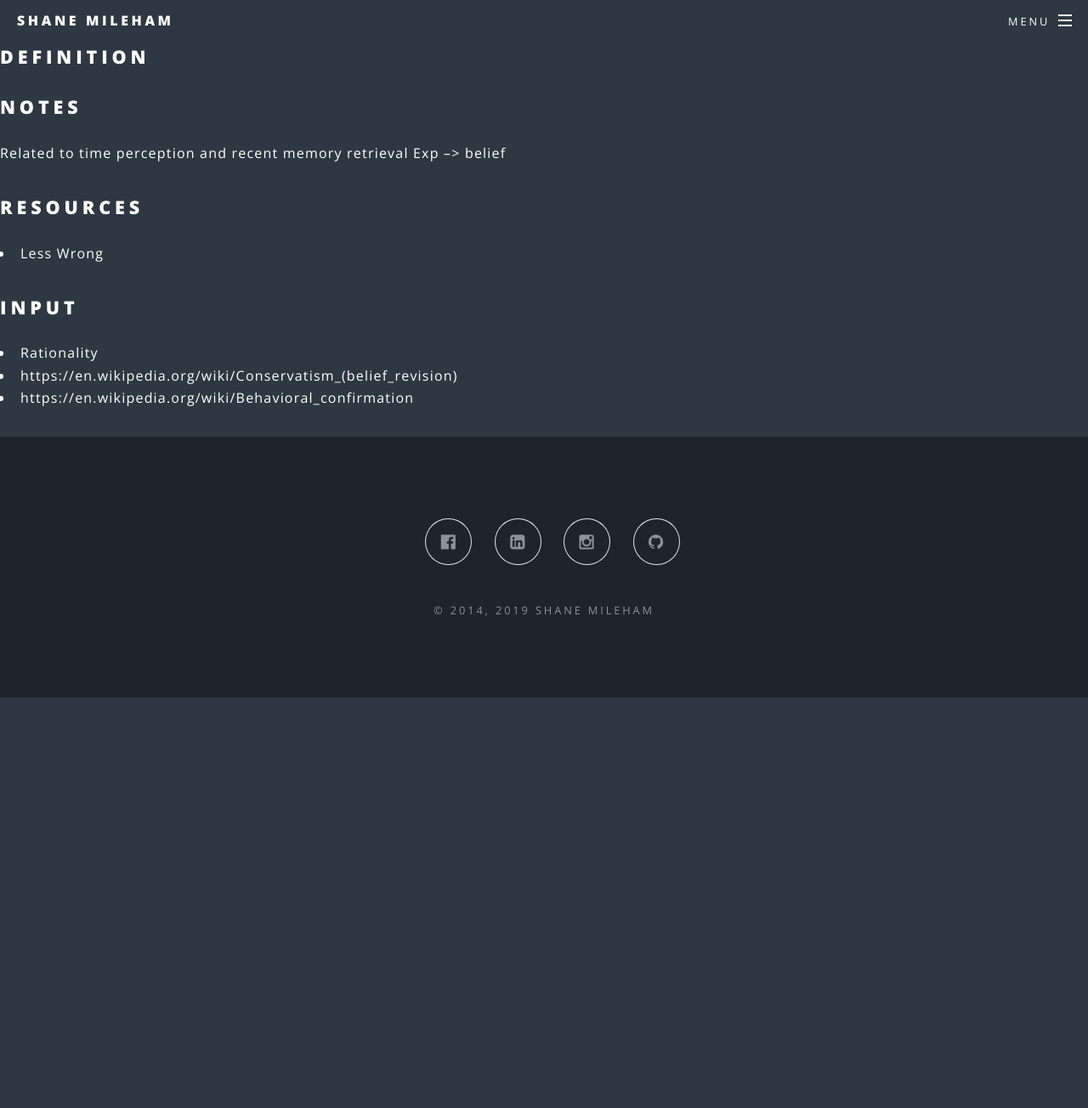
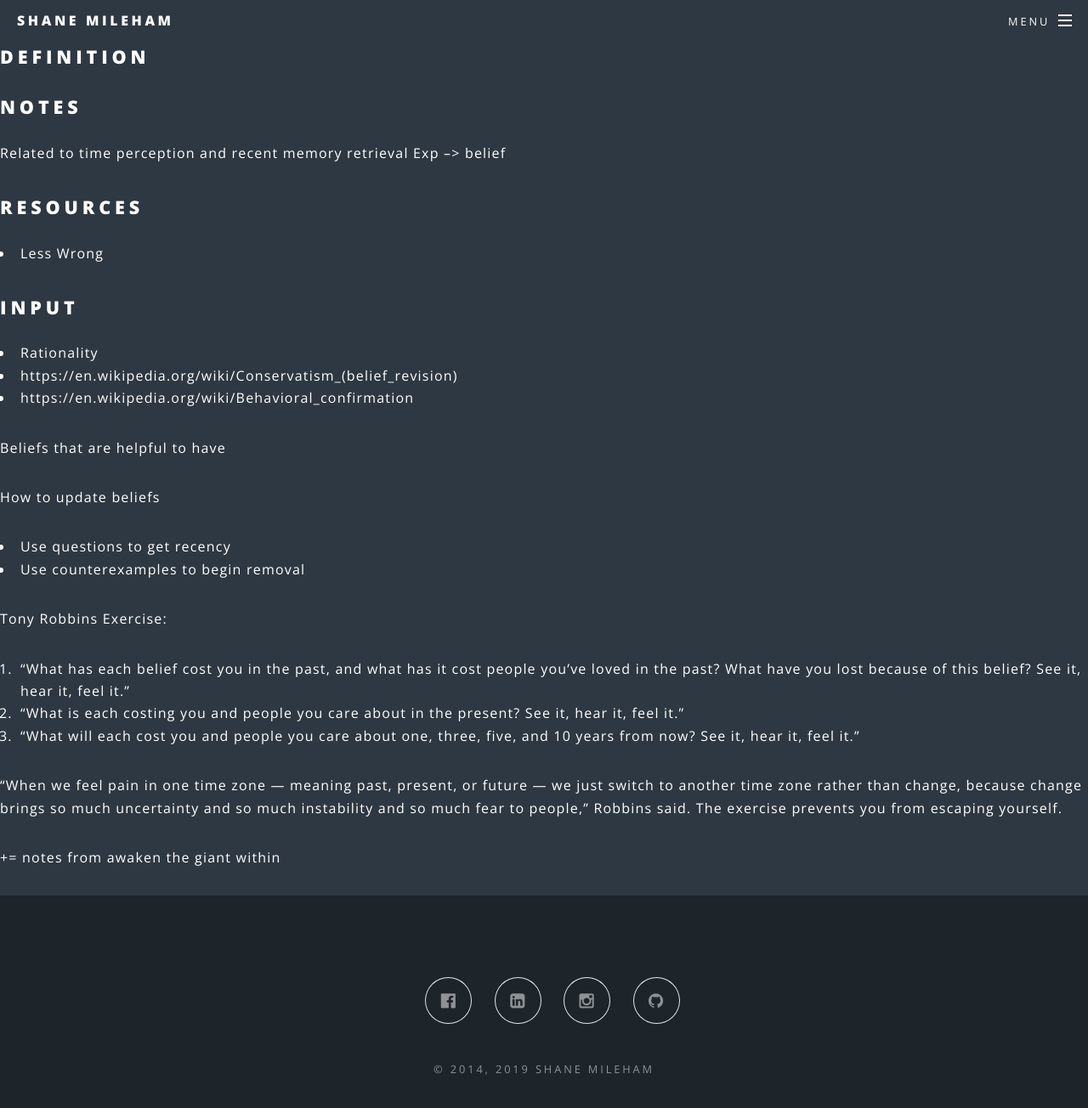
Before and after one commit to shanemileham/shanemileham.github.io, a Jekyll site: the page built from _kb/psychology/beliefs.md, in a window 1280 px wide and 1361 px high. Shown: the top 1304 px of the window at 85% size. Built offline with Jekyll 4.4.1, drawn with Linux system fonts in a browser that asks for light colours; comment, search, counter and statistics services are not loaded.

Commit message:
Beliefs consolidation

```diff
--- a/_kb/psychology/beliefs.md
+++ b/_kb/psychology/beliefs.md
@@ -18,3 +18,22 @@ Exp --> belief
 - Rationality
 - https://en.wikipedia.org/wiki/Conservatism_(belief_revision)
 - https://en.wikipedia.org/wiki/Behavioral_confirmation
+
+
+
+
+Beliefs that are helpful to have
+
+How to update beliefs
+- Use questions to get recency
+- Use counterexamples to begin removal
+
+
+Tony Robbins Exercise:
+1. "What has each belief cost you in the past, and what has it cost people you've loved in the past? What have you lost because of this belief? See it, hear it, feel it."
+2.  "What is each costing you and people you care about in the present? See it, hear it, feel it."
+3. "What will each cost you and people you care about one, three, five, and 10 years from now? See it, hear it, feel it."
+
+"When we feel pain in one time zone — meaning past, present, or future — we just switch to another time zone rather than change, because change brings so much uncertainty and so much instability and so much fear to people," Robbins said. The exercise prevents you from escaping yourself.
+
++= notes from awaken the giant within
```
Also changed, not shown: _kb/personal/beliefs.md (deleted, +0 -15 lines).
